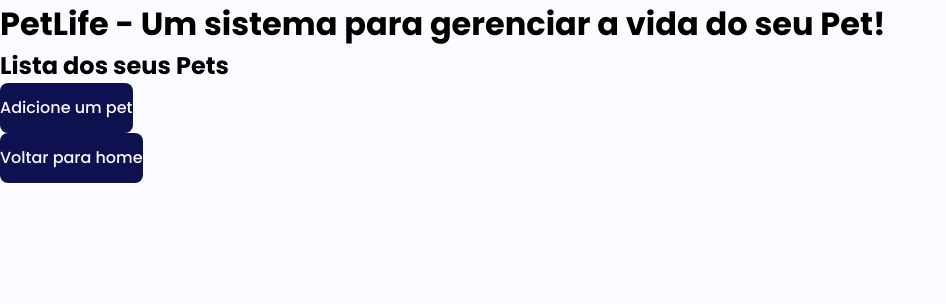
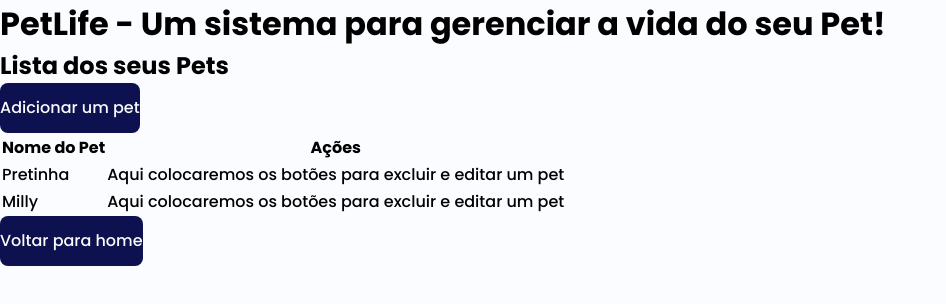
Before and after one commit to paulolemosfn/PetLife, a Next.js app: page /pets in a window 1280 px wide. Shown: the top 304 px of the page, without its empty margins (0-946 px from the left). Built offline with nearby package versions, Linux system fonts and the light colour scheme.

Commit message:
Adicionando lista dos pets cadastrados

```diff
--- a/pages/index.js
+++ b/pages/index.js
@@ -5,7 +5,7 @@ import styles from '../styles/index.module.css'
 function LoginPage() {
   return <>
     <Header />
-    <div class={styles.content}>
+    <div className={styles.content}>
       <form>
         <label>E-mail</label>
         <input id="email" type="text" placeholder="Digite aqui seu e-mail" />
--- a/pages/pets/index.js
+++ b/pages/pets/index.js
@@ -1,14 +1,46 @@
+import { useState } from 'react';
+
 import Header from "../../components/header"
 import Link from 'next/link'
 
 function PetsPage() {
+
+  const [pets, setPets] = useState([
+    {
+      nome: "Pretinha"
+    },
+    {
+      nome: "Milly"
+    }]
+  );
+
   return <>
     <Header />
-    <div class="add-pet">
+    <div>
       <h2>Lista dos seus Pets</h2>
       <Link href="/pets/create">
-      <button>Adicione um pet</button>
+        <button>Adicionar um pet</button>
       </Link>
+
+      <table>
+        <thead>
+          <tr>
+            <th>Nome do Pet</th>
+            <th>Ações</th>
+          </tr>
+        </thead>
+        <tbody>
+          {
+            pets.map(pet => (
+              <tr key={pet.nome}>
+                <td>{pet.nome}</td>
+                <td>Aqui colocaremos os botões para excluir e editar um pet</td>
+              </tr>
+            ))
+          }
+        </tbody>
+      </table>
+
       <Link href="/home">
         <button>Voltar para home</button>
       </Link>
```
Also changed, not shown: pages/home/index.js (+4 -4 lines), pages/pets/create.js (+4 -4 lines), styles/global.css (line endings or trailing spaces).
